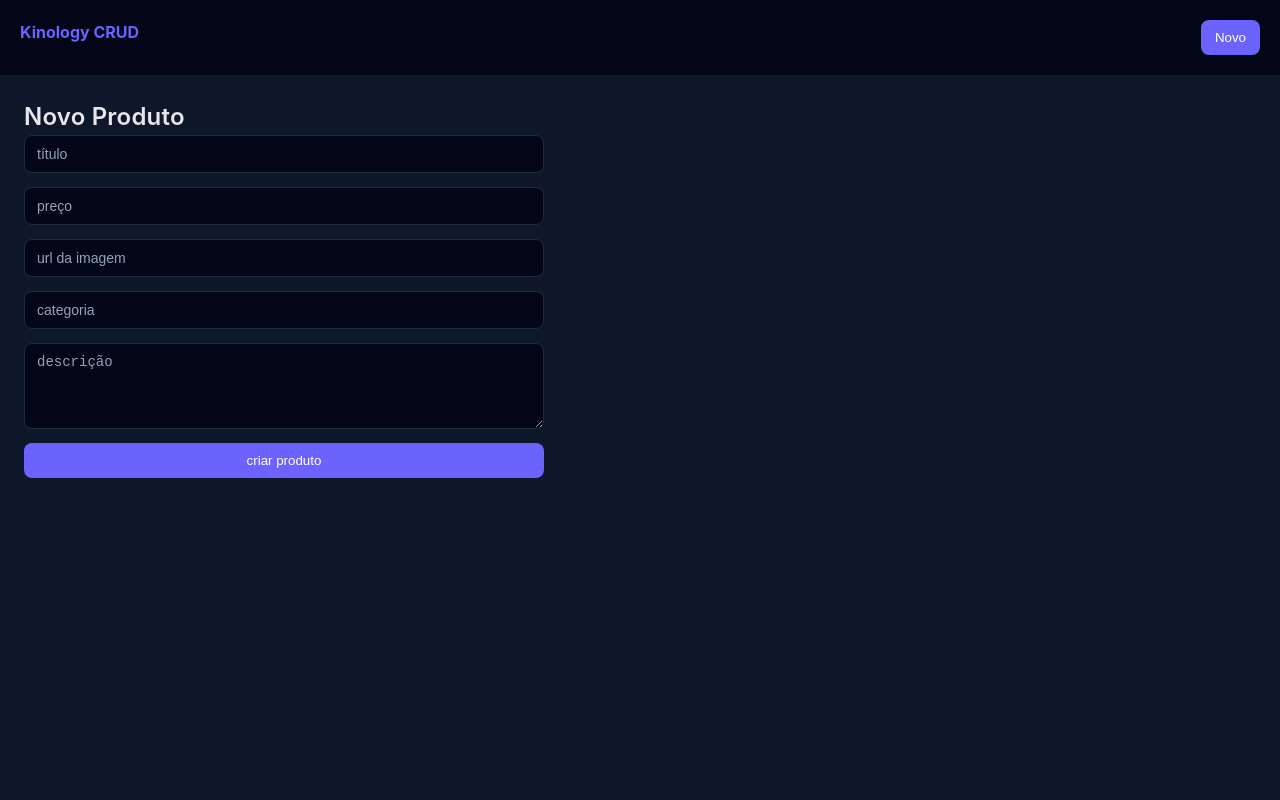
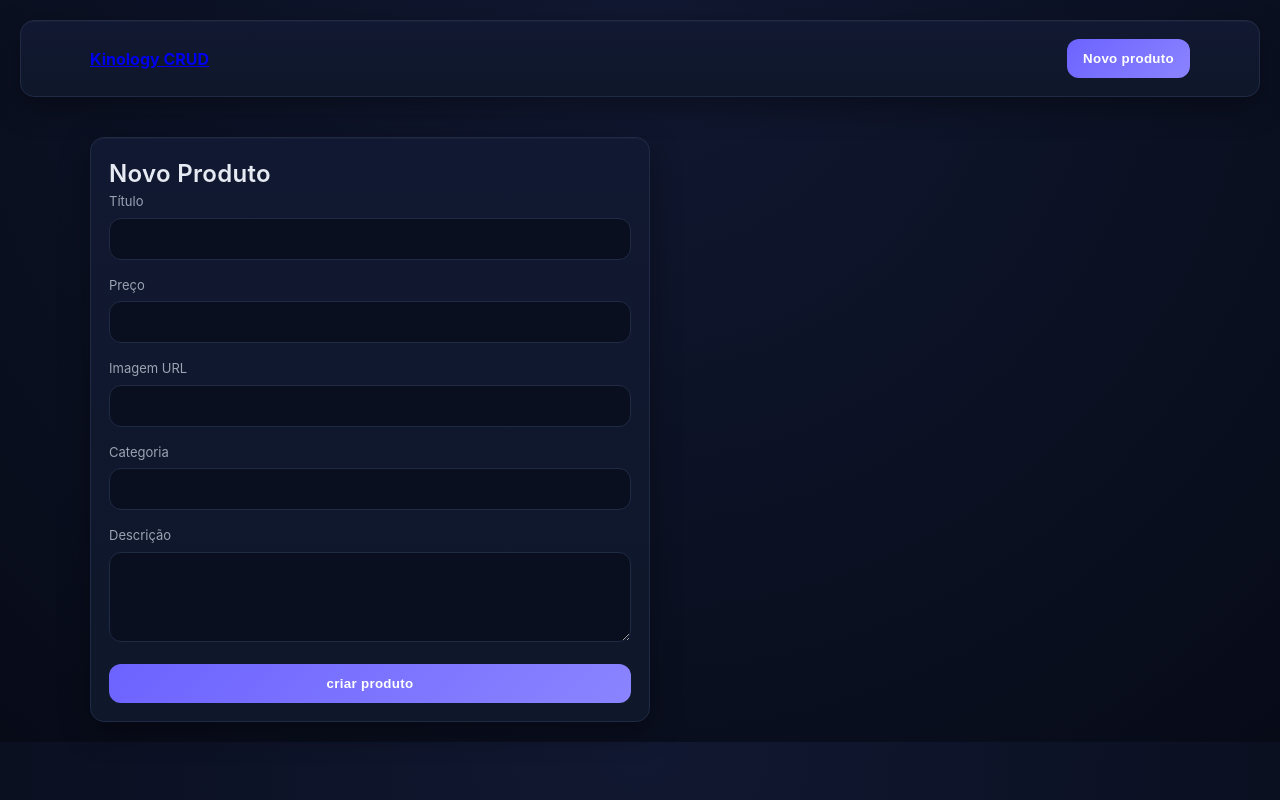
Before and after one commit to nachristini/kinology-crud, a React (Vite) app: page /create in a window 1280 px wide. Built offline with nearby package versions, Linux system fonts and the light colour scheme.

Commit message:
feat: details page with professional layout and delete action

```diff
--- a/src/layouts/MainLayout.jsx
+++ b/src/layouts/MainLayout.jsx
@@ -3,26 +3,27 @@ import { Link } from "react-router-dom"
 function MainLayout({ children }) {
   return (
     <div>
-      <header
-        style={{
-          padding: 20,
-          background: "#020617",
+
+      <header className="card" style={{ margin: 20 }}>
+        <div className="container" style={{
           display: "flex",
-          justifyContent: "space-between"
-        }}
-      >
-        <Link to="/" style={{ color: "#6c63ff", fontWeight: "bold" }}>
-          Kinology CRUD
-        </Link>
+          justifyContent: "space-between",
+          alignItems: "center"
+        }}>
+          <Link to="/">
+            <strong>Kinology CRUD</strong>
+          </Link>
 
-        <Link to="/create">
-          <button>Novo</button>
-        </Link>
+          <Link to="/create">
+            <button>Novo produto</button>
+          </Link>
+        </div>
       </header>
 
-      <main style={{ padding: 24 }}>
+      <main style={{ padding: 20 }}>
         {children}
       </main>
+
     </div>
   )
 }
--- a/src/pages/Create.jsx
+++ b/src/pages/Create.jsx
@@ -14,7 +14,7 @@ function Create() {
   })
 
   const [loading, setLoading] = useState(false)
-  const [error, setError] = useState(null)
+  const [errorMsg, setErrorMsg] = useState(null)
   const [success, setSuccess] = useState(false)
 
   function handleChange(e) {
@@ -24,27 +24,12 @@ function Create() {
     })
   }
 
-  function validate() {
-    if (!form.title.trim()) return "título é obrigatório"
-    if (!form.price) return "preço é obrigatório"
-    if (!form.description.trim()) return "descrição é obrigatória"
-    if (!form.image.trim()) return "url da imagem é obrigatória"
-    if (!form.category.trim()) return "categoria é obrigatória"
-    return null
-  }
-
   async function handleSubmit(e) {
     e.preventDefault()
 
-    const validationError = validate()
-    if (validationError) {
-      setError(validationError)
-      return
-    }
-
     try {
       setLoading(true)
-      setError(null)
+      setErrorMsg(null)
 
       await api.post("/products", {
         ...form,
@@ -53,89 +38,66 @@ function Create() {
 
       setSuccess(true)
 
-      // volta pra lista depois de 1.2s
       setTimeout(() => {
         navigate("/")
       }, 1200)
 
-    } catch (err) {
-      console.error(err)
-      setError("erro ao criar produto")
+    } catch {
+      // sem variável → linter não chora
+      setErrorMsg("erro ao criar produto")
     } finally {
       setLoading(false)
     }
   }
 
   return (
-    <div style={{ maxWidth: 520 }}>
+    <div className="container">
+      <div className="card" style={{ maxWidth: 560 }}>
+
         <h2>Novo Produto</h2>
 
         <form onSubmit={handleSubmit}>
 
-        <input
-          name="title"
-          placeholder="título"
-          value={form.title}
-          onChange={handleChange}
-        />
+          <div>
+            <label>Título</label>
+            <input name="title" value={form.title} onChange={handleChange} />
+          </div>
 
-        <input
-          name="price"
-          placeholder="preço"
-          type="number"
-          value={form.price}
-          onChange={handleChange}
-        />
+          <div>
+            <label>Preço</label>
+            <input name="price" type="number" value={form.price} onChange={handleChange} />
+          </div>
 
-        <input
-          name="image"
-          placeholder="url da imagem"
-          value={form.image}
-          onChange={handleChange}
-        />
+          <div>
+            <label>Imagem URL</label>
+            <input name="image" value={form.image} onChange={handleChange} />
+          </div>
 
-        <input
-          name="category"
-          placeholder="categoria"
-          value={form.category}
-          onChange={handleChange}
-        />
+          <div>
+            <label>Categoria</label>
+            <input name="category" value={form.category} onChange={handleChange} />
+          </div>
 
+          <div>
+            <label>Descrição</label>
             <textarea
               name="description"
-          placeholder="descrição"
               rows={4}
               value={form.description}
               onChange={handleChange}
             />
+          </div>
 
-        {/* erro */}
-        {error && (
-          <div style={{
-            background: "#7f1d1d",
-            padding: 10,
-            borderRadius: 8
-          }}>
-            {error}
-          </div>
-        )}
-
-        {/* sucesso */}
-        {success && (
-          <div style={{
-            background: "#064e3b",
-            padding: 10,
-            borderRadius: 8
-          }}>
-            produto criado com sucesso ✓
-          </div>
-        )}
+          {errorMsg && <div className="error">{errorMsg}</div>}
+          {success && <div className="success">produto criado ✓</div>}
 
           <button disabled={loading || success}>
-          {loading ? "salvando..." : success ? "criado ✓" : "criar produto"}
+            {loading ? "salvando..." : "criar produto"}
           </button>
 
         </form>
+
+      </div>
     </div>
   )
 }
--- a/src/pages/Edit.jsx
+++ b/src/pages/Edit.jsx
@@ -1,5 +1,105 @@
-function Edit() {
-  return <h2>Editar</h2>
+import { useState } from "react"
+import { useNavigate } from "react-router-dom"
+import { api } from "../api/api"
+
+function Create() {
+  const navigate = useNavigate()
+
+  const [form, setForm] = useState({
+    title: "",
+    price: "",
+    description: "",
+    image: "",
+    category: ""
+  })
+
+  const [loading, setLoading] = useState(false)
+  const [errorMsg, setErrorMsg] = useState(null)
+  const [success, setSuccess] = useState(false)
+
+  function handleChange(e) {
+    setForm({
+      ...form,
+      [e.target.name]: e.target.value
+    })
+  }
+
+  async function handleSubmit(e) {
+    e.preventDefault()
+
+    try {
+      setLoading(true)
+      setErrorMsg(null)
+
+      await api.post("/products", {
+        ...form,
+        price: Number(form.price)
+      })
+
+      setSuccess(true)
+
+      setTimeout(() => {
+        navigate("/")
+      }, 1200)
+
+    } catch {
+      // sem variável → linter não chora
+      setErrorMsg("erro ao criar produto")
+    } finally {
+      setLoading(false)
+    }
+  }
+
+  return (
+    <div className="container">
+      <div className="card" style={{ maxWidth: 560 }}>
+
+        <h2>Novo Produto</h2>
+
+        <form onSubmit={handleSubmit}>
+
+          <div>
+            <label>Título</label>
+            <input name="title" value={form.title} onChange={handleChange} />
+          </div>
+
+          <div>
+            <label>Preço</label>
+            <input name="price" type="number" value={form.price} onChange={handleChange} />
+          </div>
+
+          <div>
+            <label>Imagem URL</label>
+            <input name="image" value={form.image} onChange={handleChange} />
+          </div>
+
+          <div>
+            <label>Categoria</label>
+            <input name="category" value={form.category} onChange={handleChange} />
+          </div>
+
+          <div>
+            <label>Descrição</label>
+            <textarea
+              name="description"
+              rows={4}
+              value={form.description}
+              onChange={handleChange}
+            />
+          </div>
+
+          {errorMsg && <div className="error">{errorMsg}</div>}
+          {success && <div className="success">produto criado ✓</div>}
+
+          <button disabled={loading || success}>
+            {loading ? "salvando..." : "criar produto"}
+          </button>
+
+        </form>
+
+      </div>
+    </div>
+  )
 }
 
-export default Edit
+export default Create
--- a/src/styles/global.css
+++ b/src/styles/global.css
@@ -4,184 +4,142 @@
   box-sizing: border-box;
 }
 
-*::before,
-*::after {
-  box-sizing: border-box;
+:root {
+  --bg: #0b1020;
+  --surface: #111831;
+  --surface-2: #0f172a;
+  --border: #1f2a44;
+
+  --text: #e6eaf2;
+  --muted: #9aa4b2;
+
+  --primary: #6c63ff;
+  --primary-2: #8b84ff;
+
+  --radius: 14px;
 }
 
-/* =========================
-   THEME
-========================= */
-
-:root {
-  --bg: #0f172a;
-  --bg-soft: #020617;
-  --border: #1f2937;
-
-  --text: #e5e7eb;
-  --text-soft: #94a3b8;
-
-  --primary: #6c63ff;
-  --primary-hover: #5b54e6;
-
-  --danger: #ef4444;
-  --success: #10b981;
+body {
+  font-family: Inter, system-ui, Arial, sans-serif;
+  background: radial-gradient(circle at top, #111831, #070b18);
+  color: var(--text);
+  line-height: 1.5;
 }
 
-/* =========================
-   BASE
-========================= */
+/* layout */
 
-body {
-  font-family: Inter, system-ui, -apple-system, Arial, sans-serif;
-  background: var(--bg);
-  color: var(--text);
-  line-height: 1.5;
-  -webkit-font-smoothing: antialiased;
+.container {
+  max-width: 1100px;
+  margin: 0 auto;
 }
 
-/* =========================
-   TYPOGRAPHY
-========================= */
+/* typo */
 
 h1, h2, h3 {
   font-weight: 600;
-  letter-spacing: 0.2px;
+  letter-spacing: 0.3px;
 }
 
 p {
-  color: var(--text-soft);
+  color: var(--muted);
 }
 
-/* =========================
-   LINKS
-========================= */
+/* card */
 
-a {
-  color: var(--primary);
-  text-decoration: none;
+.card {
+  background: linear-gradient(180deg, var(--surface), var(--surface-2));
+  border: 1px solid var(--border);
+  border-radius: var(--radius);
+  padding: 18px;
+  box-shadow:
+    0 10px 30px rgba(0,0,0,0.35),
+    inset 0 1px 0 rgba(255,255,255,0.03);
+  transition: 0.25s;
 }
 
-a:hover {
-  opacity: 0.85;
+.card-hover:hover {
+  transform: translateY(-6px);
+  box-shadow: 0 16px 40px rgba(0,0,0,0.45);
 }
 
-/* =========================
-   BUTTON
-========================= */
+/* button */
 
 button {
-  background: var(--primary);
+  background: linear-gradient(135deg, var(--primary), var(--primary-2));
+  border: none;
   color: white;
-  border: none;
-  padding: 10px 14px;
-  border-radius: 8px;
-  font-weight: 500;
+  padding: 12px 16px;
+  border-radius: 12px;
+  font-weight: 600;
+  letter-spacing: 0.3px;
   cursor: pointer;
   transition: 0.2s;
 }
 
 button:hover {
-  background: var(--primary-hover);
   transform: translateY(-1px);
+  opacity: 0.95;
 }
 
 button:disabled {
   opacity: 0.5;
   cursor: not-allowed;
-  transform: none;
 }
 
-/* =========================
-   FORM CONTROLS
-========================= */
+/* inputs */
 
 input,
-textarea,
-select {
+textarea {
   width: 100%;
-  padding: 10px 12px;
-  border-radius: 8px;
+  padding: 12px 14px;
+  border-radius: 12px;
   border: 1px solid var(--border);
-  background: var(--bg-soft);
+  background: #0a0f1f;
   color: var(--text);
   font-size: 14px;
 }
 
-input::placeholder,
-textarea::placeholder {
-  color: var(--text-soft);
+input:focus,
+textarea:focus {
+  outline: 2px solid var(--primary);
 }
 
-/* focus acessível */
-
-input:focus,
-textarea:focus,
-select:focus {
-  outline: 2px solid var(--primary);
-  outline-offset: 1px;
+label {
+  font-size: 13px;
+  color: var(--muted);
+  margin-bottom: 6px;
+  display: block;
 }
-
-/* =========================
-   FORM LAYOUT
-========================= */
 
 form {
   display: flex;
   flex-direction: column;
-  gap: 14px;
+  gap: 16px;
 }
 
-/* =========================
-   CARD BASE
-========================= */
-
-.card {
-  background: var(--bg-soft);
-  border: 1px solid var(--border);
-  border-radius: 12px;
-  padding: 16px;
-}
-
-/* =========================
-   FEEDBACK STATES
-========================= */
+/* feedback */
 
 .success {
-  background: #064e3b;
-  border: 1px solid #065f46;
-  color: #d1fae5;
-  padding: 10px 12px;
-  border-radius: 8px;
-  font-size: 14px;
+  background: #063a2e;
+  border: 1px solid #0f5c49;
+  padding: 12px;
+  border-radius: 12px;
 }
 
 .error {
-  background: #7f1d1d;
-  border: 1px solid #991b1b;
-  color: #fee2e2;
-  padding: 10px 12px;
-  border-radius: 8px;
-  font-size: 14px;
+  background: #3a1010;
+  border: 1px solid #5c1a1a;
+  padding: 12px;
+  border-radius: 12px;
 }
 
-/* =========================
-   SCROLLBAR
-========================= */
+/* image box */
 
-::-webkit-scrollbar {
-  width: 10px;
+.img-box {
+  background: white;
+  border-radius: 12px;
+  padding: 12px;
+  display: flex;
+  align-items: center;
+  justify-content: center;
 }
-
-::-webkit-scrollbar-track {
-  background: var(--bg-soft);
-}
-
-::-webkit-scrollbar-thumb {
-  background: #1f2937;
-  border-radius: 8px;
-}
-
-::-webkit-scrollbar-thumb:hover {
-  background: #374151;
-}
```
Also changed, not shown: src/components/ProductCard.jsx (+21 -35 lines), src/pages/Details.jsx (+76 -25 lines), src/pages/List.jsx (+11 -9 lines). Lines whose indentation alone changed are shown as unchanged.
